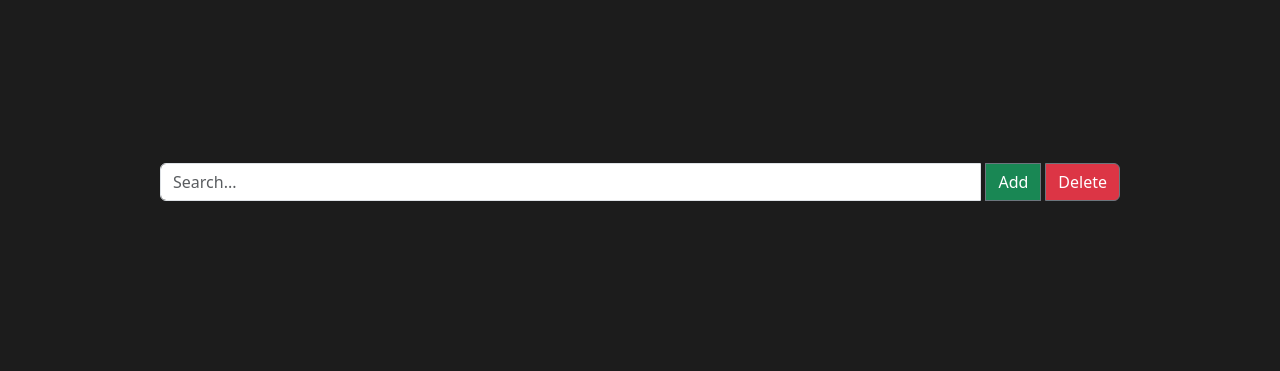
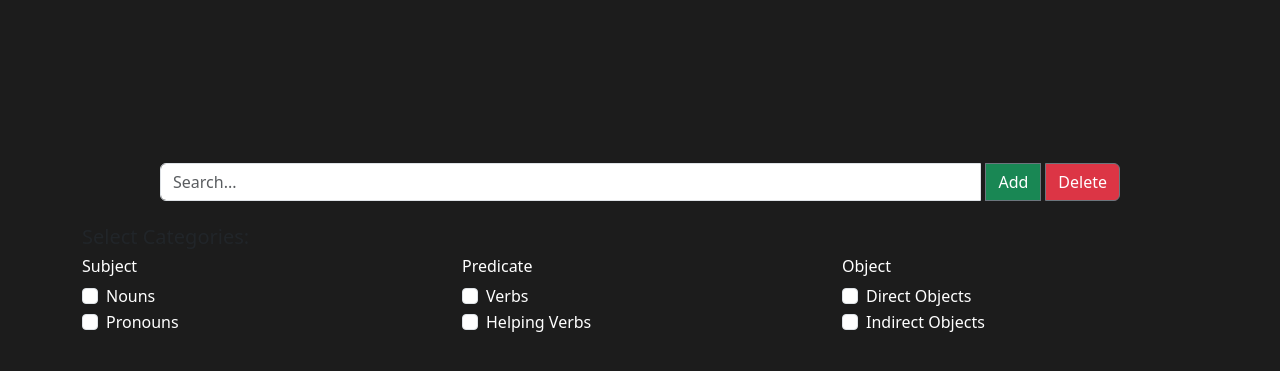
Before and after one commit to sauronthemailman/RandomSentenceGenerator, a plain HTML site: page dictionary.html in a window 1280 px wide. Shown: the part 21-392 px from the top of the page. Drawn offline with nearby package versions, Linux system fonts and the light colour scheme.

Commit message:
added checkboxs to dictionary

```diff
--- a/dictionary.html
+++ b/dictionary.html
@@ -49,6 +49,50 @@
           Delete
         </button>
       </div>
+      <div class="container mt-4">
+        <h5>Select Categories:</h5>
+        <div class="row">
+          <!-- Subject -->
+          <div class="col-md-4 text-white">
+            <h6>Subject</h6>
+            <div class="form-check">
+              <input class="form-check-input" type="checkbox" value="Nouns" id="nouns">
+              <label class="form-check-label" for="nouns">Nouns</label>
+            </div>
+            <div class="form-check">
+              <input class="form-check-input" type="checkbox" value="Pronouns" id="pronouns">
+              <label class="form-check-label" for="pronouns">Pronouns</label>
+            </div>
+          </div>
+
+          <!-- Predicate -->
+          <div class="col-md-4 text-white">
+            <h6>Predicate</h6>
+            <div class="form-check">
+              <input class="form-check-input" type="checkbox" value="Verbs" id="verbs">
+              <label class="form-check-label" for="verbs">Verbs</label>
+            </div>
+            <div class="form-check">
+              <input class="form-check-input" type="checkbox" value="Helping Verbs" id="helping-verbs">
+              <label class="form-check-label" for="helping-verbs">Helping Verbs</label>
+            </div>
+          </div>
+
+          <!-- Object -->
+          <div class="col-md-4 text-white">
+            <h6>Object</h6>
+            <div class="form-check">
+              <input class="form-check-input" type="checkbox" value="Direct Objects" id="direct-objects">
+              <label class="form-check-label" for="direct-objects">Direct Objects</label>
+            </div>
+            <div class="form-check">
+              <input class="form-check-input" type="checkbox" value="Indirect Objects" id="indirect-objects">
+              <label class="form-check-label" for="indirect-objects">Indirect Objects</label>
+            </div>
+          </div>
+        </div>
+      </div>
+
     </div>
   </body>
 </html>
--- a/style/style.css
+++ b/style/style.css
@@ -200,6 +200,6 @@
   filter: blur(5px) brightness(0.5);
 }
 
-.dimmed .grid-item:not(.expanded) {
+/*.dimmed .grid-item:not(.expanded) {
     filter: blur(5px) brightness(0.5);
 }
```
Also changed, not shown: script/app.js (line endings or trailing spaces).
